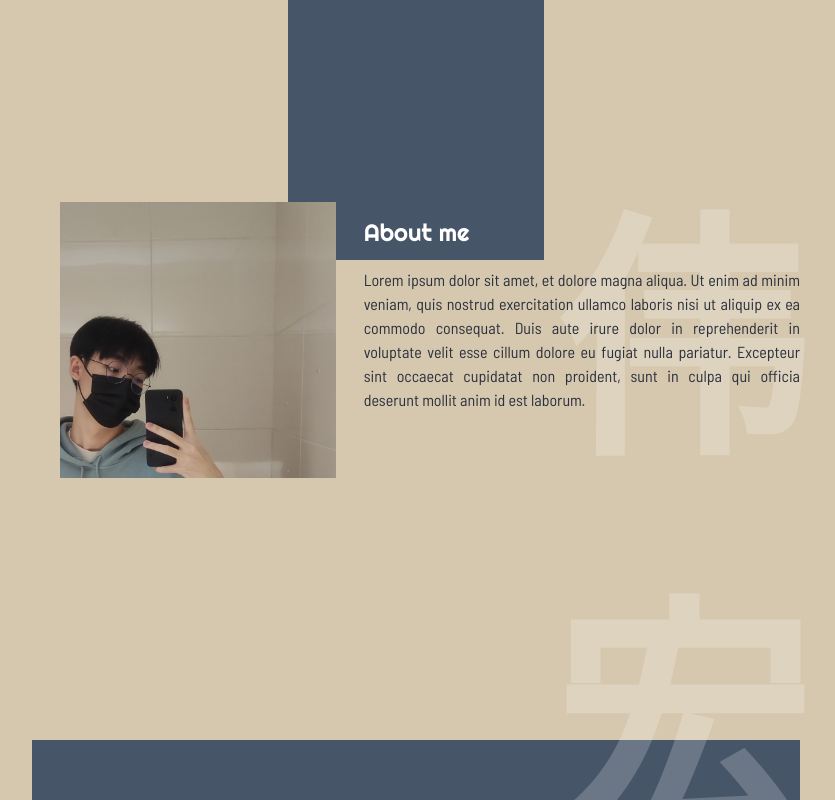
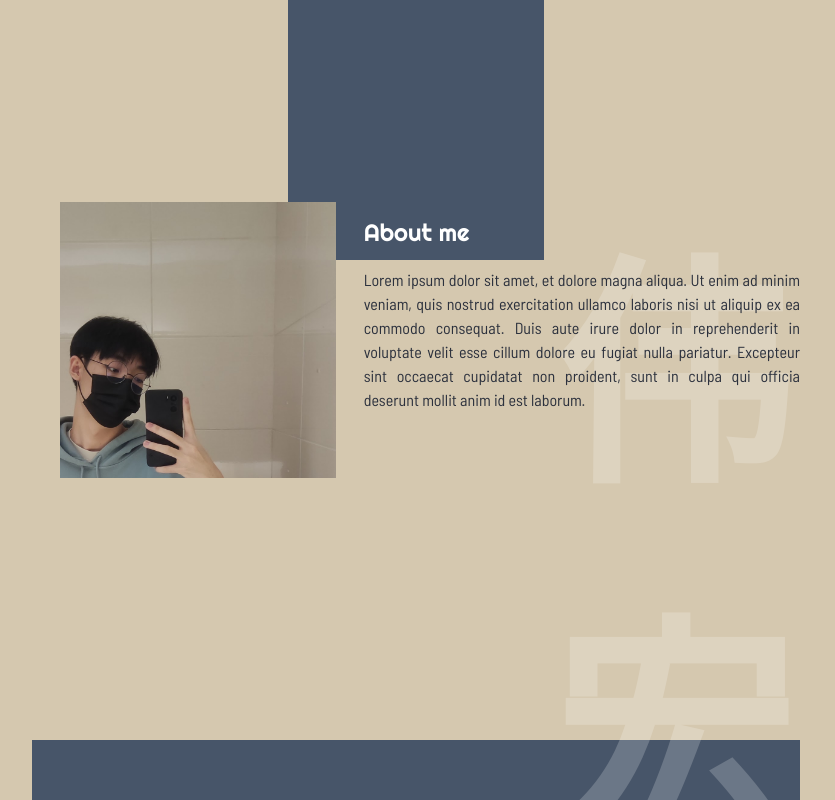
Before and after one commit to w3ihong/personalWeb, a Next.js app: page / in a window 1280 px wide. Shown: the part 860-1660 px from the top of the page, without its empty margins (224-1059 px from the left). Built offline with nearby package versions, Linux system fonts and the light colour scheme.

Commit message:
made projects header sticky, adjusted chinese font to better fit small devices

```diff
--- a/src/app/globals.css
+++ b/src/app/globals.css
@@ -37,7 +37,7 @@ h1 {
 }
 
 .chiText {
-  @apply absolute z-20 w-1/4 right-[3.5rem] -bottom-[10rem] font-sc font-bold text-[13rem] md:text-[16rem] text-white/20
+  @apply absolute z-20 w-1/4 right-[4.75rem] md:right-[3.5rem] md:-bottom-[10rem] font-sc font-bold text-[11rem] md:text-[15rem] text-white/20
 }
 
 /* menu hover strike through animation */
--- a/src/app/layout.tsx
+++ b/src/app/layout.tsx
@@ -39,7 +39,7 @@ export default function RootLayout({children}: {
     <html lang="en" className={`${barlow.variable} ${righteous.variable} ${chinese.variable}`}>
       <body>
         <Nav/>
-        <div className='flex overflow-x-hidden justify-center'>
+        <div className='flex  justify-center'>
           <div className=' mx-6 md:mx-16 lg:mx-32 xl:mx-64 max-w-6xl'>
             {children}
           </div>
--- a/src/app/page.tsx
+++ b/src/app/page.tsx
@@ -42,7 +42,7 @@ export default function Home() {
 
   return (
     <main>
-      <div /*className=" snap-y snap-mandatory h-screen overflow-scroll"*/>
+      <div>
 
         {/* Hero */}
         <section id ="hero" className=" snap-start flex h-screen items-center justify-center">
@@ -98,9 +98,9 @@ export default function Home() {
         {/* Projects section */}
         <section id="projects" className=" snap-start flex relative w-full items-center justify-center py-32">
           <div className="absolute bg-accent h-[15rem] sm:h-[24rem] w-full top-0"></div>
-          <div className="flex flex-col sm:flex-row  justify-start w-full h-3/4 px-5 gap-y-4">
+          <div className="flex relative flex-col sm:flex-row  justify-start w-full h-3/4 px-5 gap-y-4">
 
-            <div className=" flex  self-start w-1/6  z-30 ">
+            <div className=" flex  self-start w-1/6  z-30 sticky top-20 sm:top-32">
               <h1 className=" text-3xl sm:text-4xl text-white sm:-rotate-90 sm:-ml-20 sm:mt-16">Projects/Work</h1>
 
             </div>
```
Also changed, not shown: public/close_FILL0_wght300_GRAD0_opsz40.png (added), public/menu_FILL0_wght300_GRAD0_opsz40.png (added).
